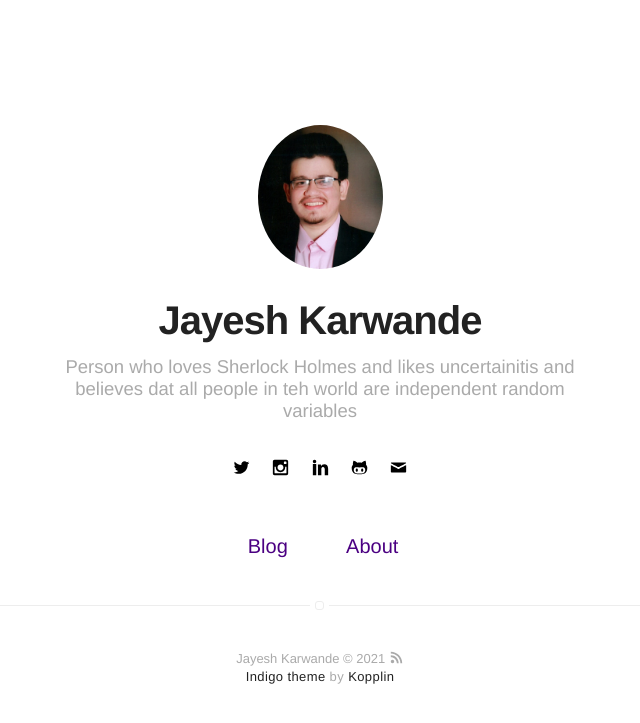
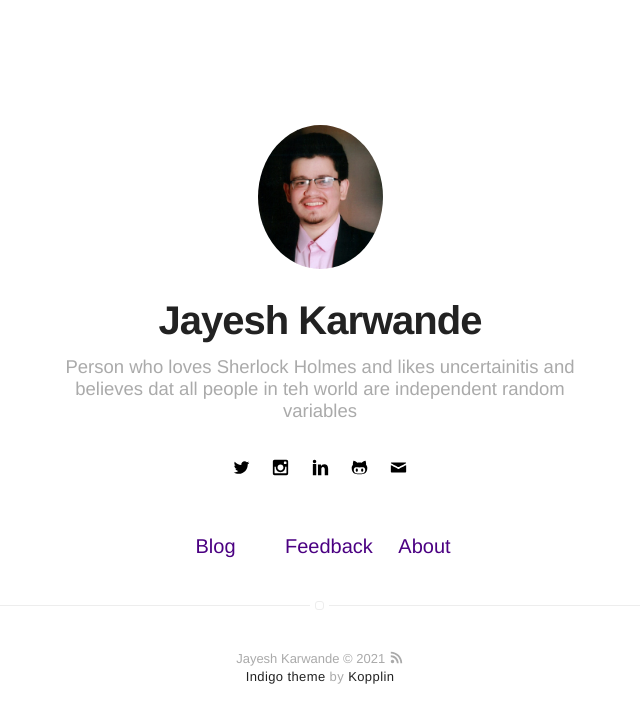
Before and after one commit to Jayesh-Karwande/Jayesh-Karwande.github.io, a Jekyll site: the page built from index.html, in a window 1280 px wide. Shown: the top 723 px of the page, without its empty margins (320-960 px from the left). Built offline with Jekyll 4.4.1, drawn with Linux system fonts in a browser that asks for light colours.

Commit message:
Update nav.html

```diff
--- a/_includes/nav.html
+++ b/_includes/nav.html
@@ -14,10 +14,10 @@
             {% endif %}
         {% endif %}
 
-        {% if site.projects == true %}
-            {% if page.title != "Projects" %}
+        {% if site.Feedback == true %}
+            {% if page.title != "Feedback" %}
                 <li class="item">
-                    <a class="link" href="{{ site.url }}/projects">Projects</a>
+                    <a class="link" href="{{ site.url }}/Feedback">Feedback</a>
                 </li>
             {% endif %}
         {% endif %}
```
